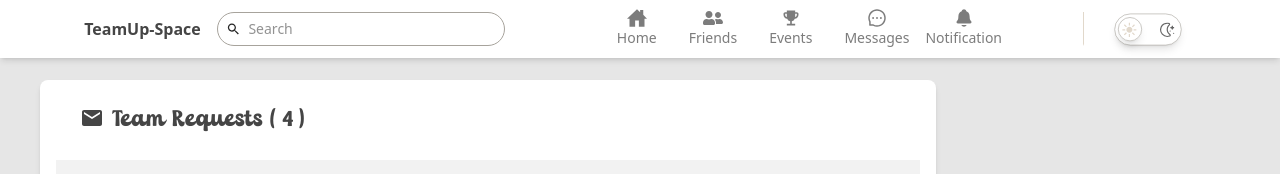
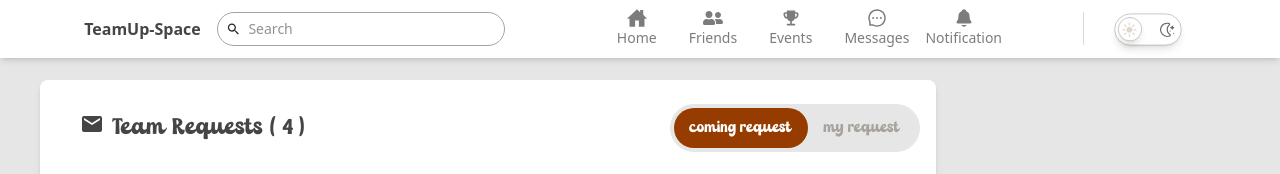
Before and after one commit to MingPV/TeamUpSpace-frontend, a Next.js app: page /request in a window 1280 px wide. Shown: the top 174 px of the page. Built offline with nearby package versions, Linux system fonts and the light colour scheme; no server answers; what tailwindcss-animated would draw is missing.

Commit message:
update request page

```diff
--- a/src/app/request/page.tsx
+++ b/src/app/request/page.tsx
@@ -1,17 +1,46 @@
+"use client";
+
 import React from "react";
 import { MdLocalPostOffice } from "react-icons/md";
 import { MdNavigateNext } from "react-icons/md";
 import { MdNavigateBefore } from "react-icons/md";
 import Image from "next/image";
 import RequestCard from "@/components/RequestCard";
+import { useState } from "react";
 
-export default function page() {
+export default function Request() {
+  const [isComingRequest, setIsComingRequest] = useState(true);
+
   return (
     <div className="w-full h-screen flex flex-col">
       <div className="mt-20 ml-10 bg-white w-[70vw] h-[80vh] rounded-lg flex flex-col shadow-md">
-        <div className="w-full text-2xl ml-10 mt-6 font-rollingStone text-base-400 flex flex-row items-center gap-2">
-          <MdLocalPostOffice className="mb-1" />
-          Team Requests ( 4 )
+        <div className="w-full pl-10 pt-6 flex flex-row items-center justify-between">
+          <div className="flex flex-row gap-2 text-2xl font-rollingStone text-base-400">
+            <MdLocalPostOffice className="mb-1" />
+            Team Requests ( 4 )
+          </div>
+          <div className="flex flex-row bg-base-100 rounded-full p-1 mr-4">
+            <div
+              className={`px-4 py-2 ${
+                isComingRequest
+                  ? "text-white bg-amber-800"
+                  : "text-base-300 bg-transparent"
+              } font-rollingStone flex justify-center items-center rounded-full cursor-pointer select-none`}
+              onClick={() => setIsComingRequest(true)}
+            >
+              coming request
+            </div>
+            <div
+              className={`px-4 py-2 ${
+                isComingRequest
+                  ? "text-base-300 bg-transparent"
+                  : "text-white bg-amber-800"
+              } font-rollingStone flex justify-center items-center rounded-full cursor-pointer select-none`}
+              onClick={() => setIsComingRequest(false)}
+            >
+              my request
+            </div>
+          </div>
         </div>
 
         <div className="px-4 mt-6 h-full pb-4">
```
